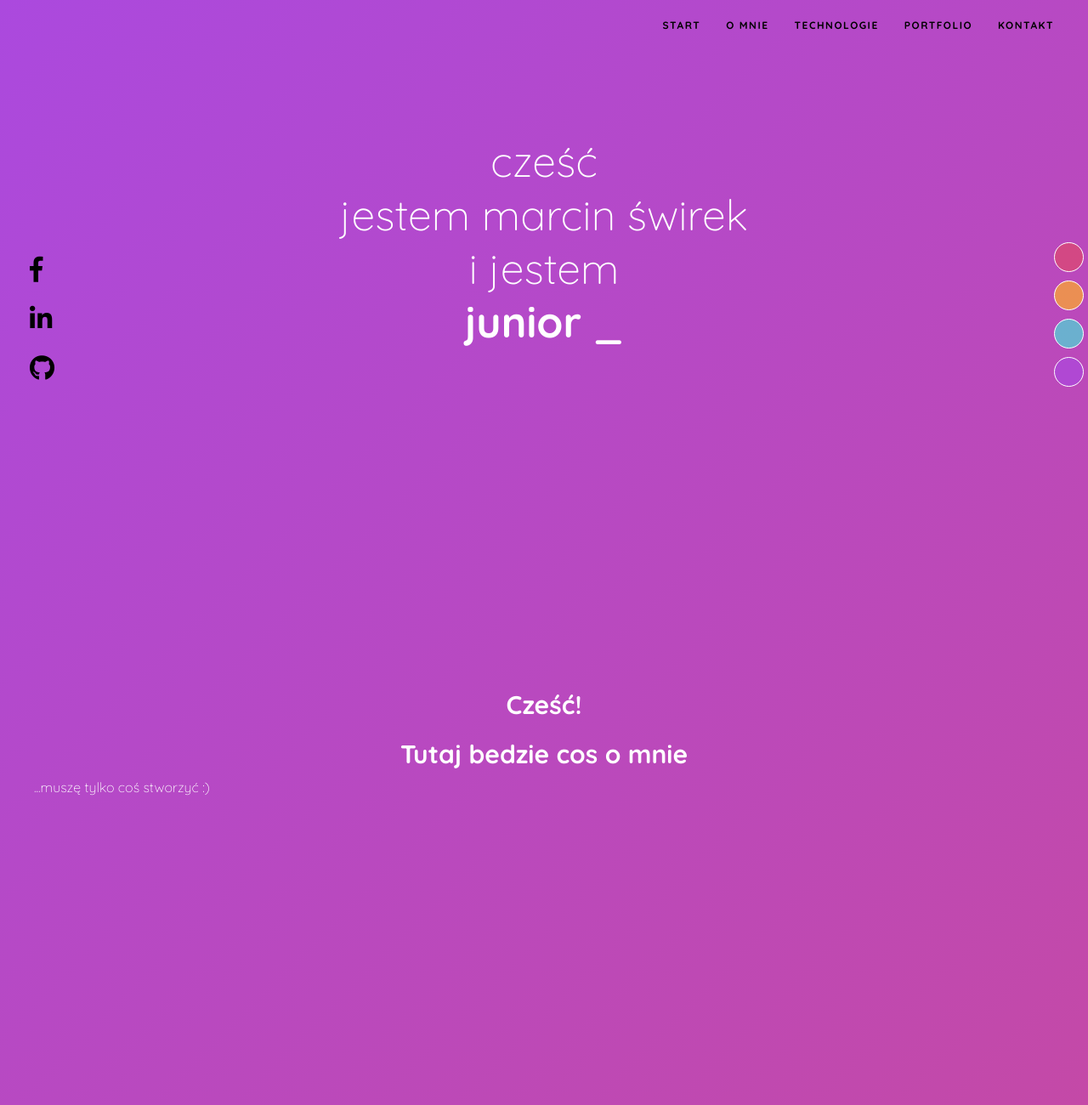
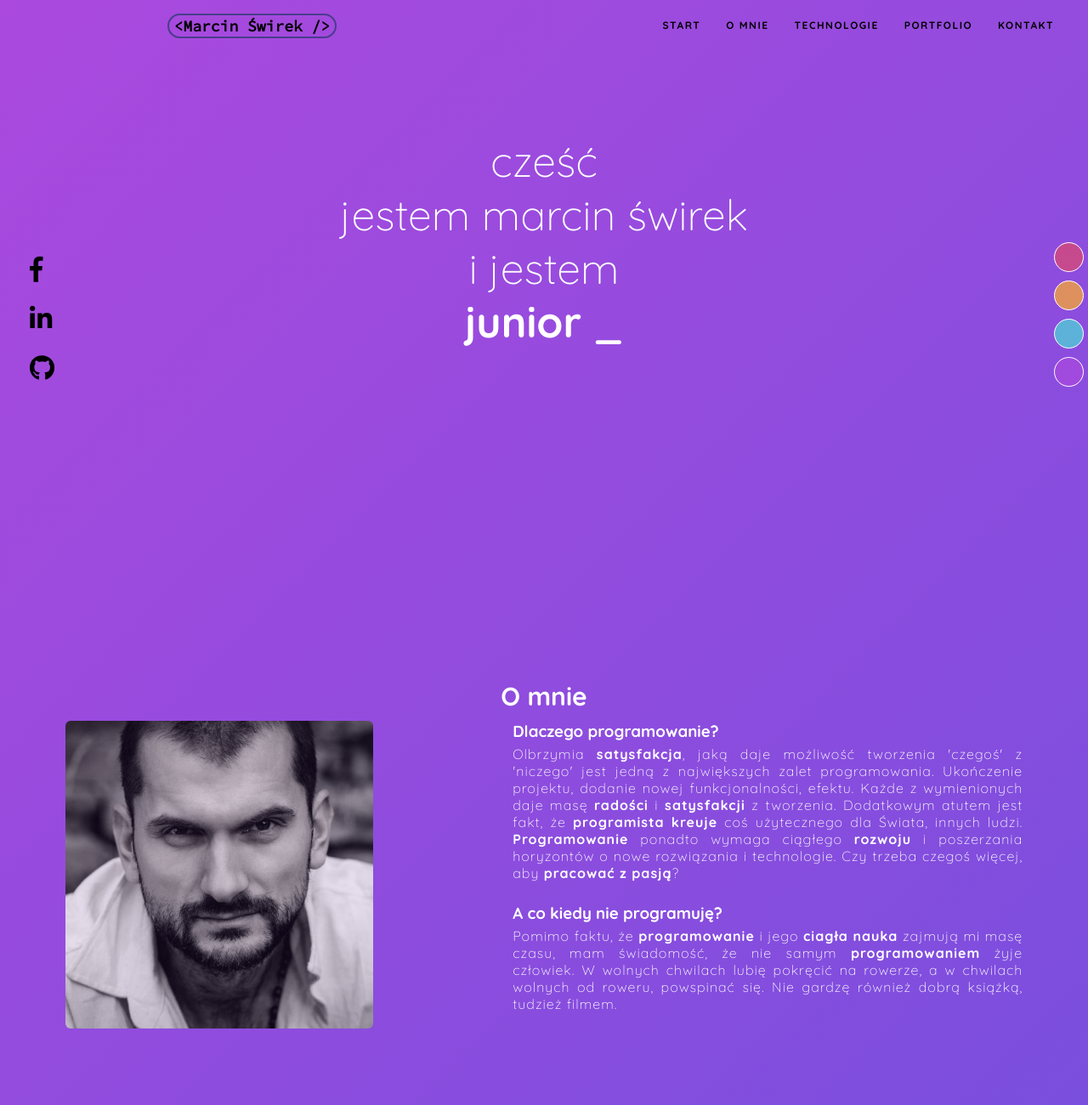
Before and after one commit to marcinswirek/res-single-page, a website: page index.html in a window 1280 px wide. Shown: the top 1300 px of the page at 85% size. Drawn offline with nearby package versions, Linux system fonts and the light colour scheme; a web font is replaced by a local one.

Commit message:
Add sections content

```diff
--- a/index.html
+++ b/index.html
@@ -19,7 +19,7 @@
     <link rel="stylesheet" href="css/main.css">
 </head>
 
-<body id="bodyOne" class="body-one" >
+<body id="bodyOne" class="body-one">
     <!--[if lte IE 9]>
             <p class="browserupgrade">You are using an <strong>outdated</strong> browser. Please <a href="https://browsehappy.com/">upgrade your browser</a> to improve your experience and security.</p>
         <![endif]-->
@@ -28,6 +28,7 @@
     <nav class="navigation" id="nav-bar">
         <div class="container">
             <div class="navigation-container">
+                <button class="logo">&lt;Marcin Świrek /&gt;</button>
                 <ul class="menu">
                     <li class="menu-item"><a class="menu-link tablinks" onclick="openTab(event, 'start')" href="#start">Start</a></li>
                     <li class="menu-item"><a class="menu-link tablinks" onclick="openTab(event, 'about')" href="#about">O
@@ -83,10 +84,27 @@
 
     <section class="about tabcontent" id="about">
         <div class="container">
+            <h1 class="about-header header">O mnie</h1>
             <div class="about-container">
-                <h1 class="about-header-one header">Cześć!</h1>
-                <h2 class="about-header-two header">Tutaj bedzie cos o mnie</h2>
-                <p class="about-paragraph">...muszę tylko coś stworzyć :)</p>
+                <div class="about-img-container"><img src="images/user-photo.jpg" alt="" class="about-img"></div>
+                <div class="about-text-container">
+                    <h3 class="about-text-header">Dlaczego programowanie?</h3>
+                    <p class="about-text-paragraph">Olbrzymia <span class="about-span">satysfakcja</span>, jaką daje
+                        możliwość tworzenia 'czegoś' z 'niczego' jest jedną z największych zalet programowania.
+                        Ukończenie projektu, dodanie nowej funkcjonalności, efektu. Każde z wymienionych daje masę
+                        <span class="about-span">radości</span> i <span class="about-span">satysfakcji</span> z
+                        tworzenia. Dodatkowym atutem jest fakt, że <span class="about-span">programista kreuje</span>
+                        coś użytecznego dla Świata, innych ludzi. <span class="about-span">Programowanie</span> ponadto
+                        wymaga
+                        ciągłego <span class="about-span">rozwoju</span> i poszerzania horyzontów o nowe rozwiązania i
+                        technologie. Czy trzeba czegoś więcej, aby <span class="about-span">pracować z pasją</span>?</p>
+                    <h3 class="about-text-header">A co kiedy nie programuję?</h3>
+                    <p class="about-text-paragraph">Pomimo faktu, że <span class="about-span">programowanie</span> i
+                        jego <span class="about-span">ciagła nauka</span> zajmują mi masę czasu, mam świadomość, że nie
+                        samym <span class="about-span">programowaniem</span> żyje człowiek. W wolnych chwilach lubię
+                        pokręcić na rowerze, a w chwilach wolnych od roweru, powspinać się. Nie gardzę również dobrą
+                        książką, tudzież filmem.</p>
+                </div>
             </div>
         </div>
     </section>
@@ -94,7 +112,7 @@
     <section class="skills tabcontent" id="skills">
         <div class="container">
             <div class="skills-container">
-                <h2 class="skills-header header">
+                <h1 class="skills-header header">
                     Technologie, z którymi, i nad którymi wciąż pracuję...
                     </h2>
                     <div class="skills-grid">
@@ -174,16 +192,20 @@
 
     <section class="contact tabcontent" id="contact">
         <div class="container">
-            <address>
-                <h2 class="contact-header-two header">W razie jakichkolwiek pytań lub propozycji,
-                    proszę o kontakt</h2>
-                <a href="mailto:swirek.marcin@gmail.com" class="contact-mail">swirek.marcin@gmail.com</a>
-            </address>
-        </div>
+            <h1 class="contact-header header">Zapraszam do kontaktu</h2>
+                <div class="contact-container">
+                    <a href="mailto:swirek.marcin@gmail.com" class="contact-link"><i class="fas fa-at contact-icon"></i></a>
+                    <a href="https://www.linkedin.com/in/marcin-%C5%9Bwirek-a92a6a156/" class="contact-link"><i class="fab fa-linkedin-in contact-icon"></i></a>
+                    <a href="https://www.facebook.com/marcin.swirek" class="contact-link"><i class="fab fa-facebook-f contact-icon"></i></a>
                 </div>
         </div>
     </section>
 
+    <footer>
+        <div class="container">
+            <p class="footer-paragraph">&copy; Marcin Świrek 2018</p>
+        </div>
+    </footer>
 
 
 
--- a/js/script.js
+++ b/js/script.js
@@ -24,10 +24,10 @@ function gradientFourSwitch() {
     document.body.className = 'body-four';
 }
 
-gradientOneBtn.addEventListener('click', gradientOneSwitch);
+gradientOneBtn.addEventListener('click', gradientFourSwitch);
 gradientTwoBtn.addEventListener('click', gradientTwoSwitch);
 gradientThreeBtn.addEventListener('click', gradientThreeSwitch);
-gradientFourBtn.addEventListener('click', gradientFourSwitch);
+gradientFourBtn.addEventListener('click', gradientOneSwitch);
 
 //Body color
 // function bodyBackground() {
--- a/sass/blocks/_about.scss
+++ b/sass/blocks/_about.scss
@@ -7,6 +7,37 @@
   height: 100vh;
 }
 
-// .header {
-//   margin-top: 30vh;
-// }
+.about-container {
+  display: flex;
+}
+
+.about-header {
+  padding-top: 20vh;
+}
+
+.about-img {
+  width: 80%;
+  opacity: .9;
+  border-radius: 6px;
+  filter: grayscale(90%);
+}
+
+.about-text-container {
+  width: 50%;
+}
+
+.about-text-header {
+  padding-bottom: 5px;
+}
+
+.about-text-paragraph {
+  padding-bottom: 25px;
+  letter-spacing: 1px;
+  line-height: 20px;
+  text-align: justify;
+}
+
+.about-span {
+  font-weight: 700;
+  //color: $black;
+}
--- a/sass/blocks/_contact.scss
+++ b/sass/blocks/_contact.scss
@@ -7,6 +7,21 @@
   height: 100vh;
 }
 
-address {
-  // margin-top: 32vh;
+.contact-container {
+  display: flex;
+  margin-top: 100px;
 }
+
+.contact-header {
+  padding-top: 20vh;
+}
+
+.contact-link {
+  text-decoration: none;
+  color: $black;
+}
+
+.contact-icon {
+  font-size: $font-size-xxxl;
+  background-color: $gradient-3;
+}
--- /dev/null
+++ b/sass/blocks/_footer.scss
@@ -0,0 +1,11 @@
+//Footer section
+@import '../variables/colors';
+@import '../variables/typography';
+
+footer {
+  background-color: #2B4151;
+}
+
+.footer-paragraph {
+  line-height: $font-size-xxl;
+}
--- a/sass/blocks/_index.scss
+++ b/sass/blocks/_index.scss
@@ -4,7 +4,7 @@
 @import '../variables/typography';
 
 header {
-    height: 100vh;
+    height: 80vh;
 }
 
 // span {
--- a/sass/blocks/_navigation.scss
+++ b/sass/blocks/_navigation.scss
@@ -95,6 +95,17 @@
 
 .navigation-container {
     display: flex;
+    align-items: center;
+}
+
+.logo {
+  font-size: $font-size-m;
+  color: $black;
+  font-weight: 700;
+  font-family: $code;
+  border: 2px solid darkslateblue;
+  border-radius: 20px;
+  background-color: transparent;
 }
 
 .menu {
--- a/sass/blocks/_portfolio.scss
+++ b/sass/blocks/_portfolio.scss
@@ -8,7 +8,7 @@
 }
 
 .portfolio-container {
-  //margin-top: 11vh;
+  padding-top: 11vh;
 }
 
 .portfolio-grid {
@@ -19,7 +19,6 @@
 }
 
 .portfolio-header {
-    font-weight: 300;
     padding-bottom: 30px;
 }
 
--- a/sass/blocks/_skills.scss
+++ b/sass/blocks/_skills.scss
@@ -13,7 +13,7 @@
 }
 
 .skills-header {
-  font-weight: 300;
+  padding-top: 120px;
 }
 
 .skills-grid {
--- a/sass/main.scss
+++ b/sass/main.scss
@@ -16,6 +16,7 @@
 @import 'blocks/portfolio';
 @import 'blocks/contact';
 @import 'blocks/about';
+@import 'blocks/footer';
 
 // Utils
 @import 'utils/media';
--- a/sass/variables/_colors.scss
+++ b/sass/variables/_colors.scss
@@ -26,7 +26,7 @@ $npm: #E22B2C;
 $mongodb: #2CAB57;
 $vsc: #007BCC;
 
-$gradient-1:linear-gradient(-45deg,  rgba(222,73,109,1) 0%,rgba(171,73,222,1) 100%);
+$gradient-4:linear-gradient(-45deg,  rgba(222,73,109,1) 0%,rgba(171,73,222,1) 100%);
 $gradient-2: linear-gradient(135deg,  rgba(255,174,39,1) 0%,rgba(222,73,109,1) 100%);
 $gradient-3: linear-gradient(-45deg,  rgba(73,221,216,1) 0%,rgba(25,226,115,1) 100%);
-$gradient-4: linear-gradient(135deg,  rgba(171,73,222,1) 0%,rgba(73,84,222,1) 100%);
+$gradient-1: linear-gradient(135deg,  rgba(171,73,222,1) 0%,rgba(73,84,222,1) 100%);
--- a/sass/variables/_typography.scss
+++ b/sass/variables/_typography.scss
@@ -6,7 +6,7 @@ $font-size-m: 18px;
 $font-size-l: 30px;
 $font-size-xl: 50px;
 $font-size-xxl: 75px;
-$font-size-xxxl: 100px;
+$font-size-xxxl: 140px;
 
 $montserrat: "Montserrat", "Merriweather", "Arial", sans-serif;
 $roboto: "Roboto Slab", "Merriweather", "Arial", sans-serif;
```
Also changed, not shown: css/main.css, 1 other file. Lines whose indentation alone changed are shown as unchanged.
